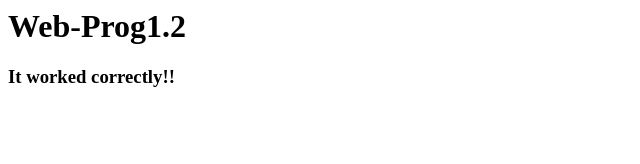
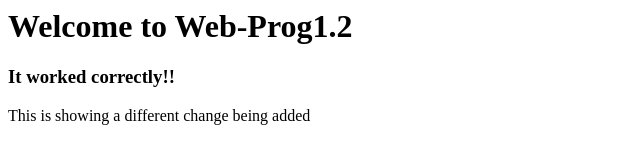
Before and after one commit to ryokura1023/web-prog.1.2, a plain HTML site: page index.html in a window 1280 px wide. Shown: the whole page, without its empty margins (0-640 px from the left). Drawn offline with Linux system fonts and the light colour scheme.

Commit message:
Signed-off-by: ryokura1023 <kurazor@alfredstate.edu>

```diff
--- a/index.html
+++ b/index.html
@@ -3,7 +3,8 @@
     <title>Web-Prog1.2</title>
   </head>
   <body>
-    <h1>Web-Prog1.2</h1>
+    <h1>Welcome to Web-Prog1.2</h1>
     <h3>It worked correctly!!</h3>
+    <p>This is showing a different change being added</p>
   </body>
 </html>
```
